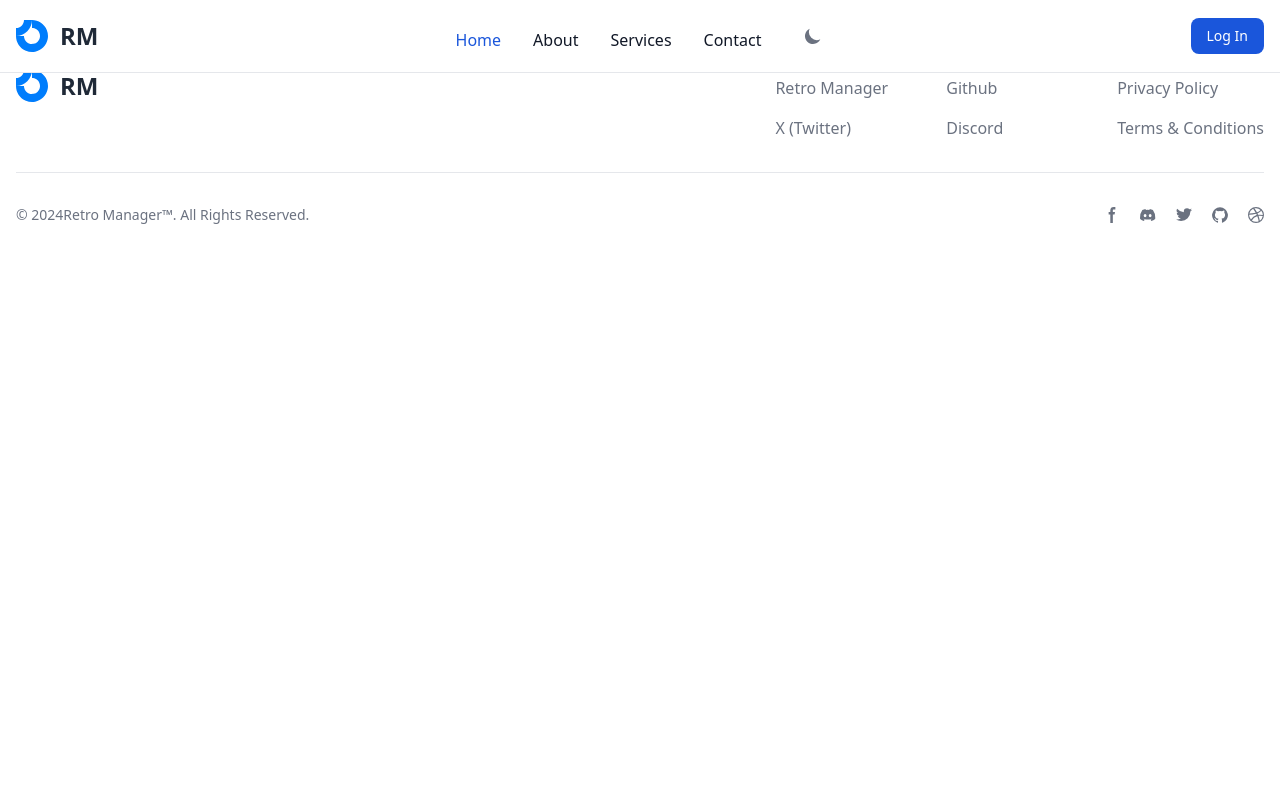
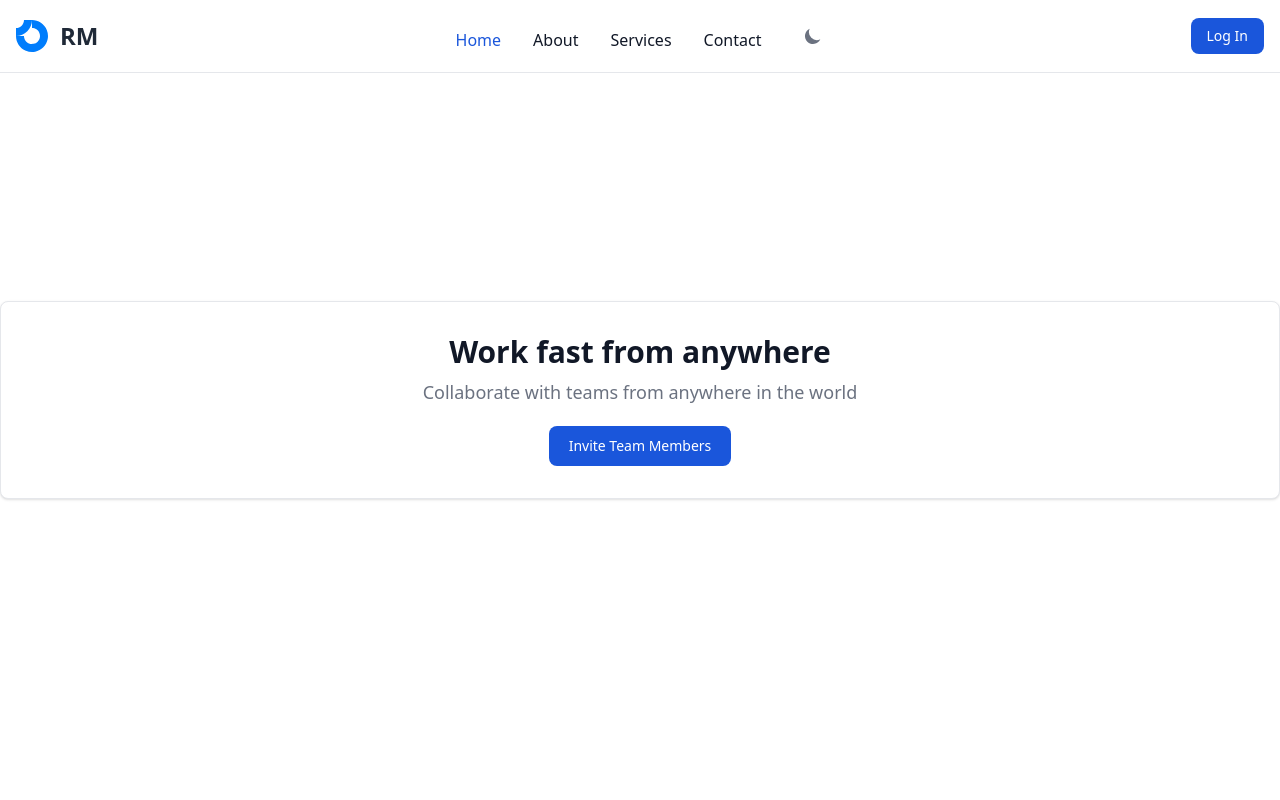
Before and after one commit to patrickiyiakimo/retro-manager, a React (Create React App) app: page /inviteteam in a window 1280 px wide. Shown: the top 800 px of the page. Built offline with nearby package versions, Linux system fonts and the light colour scheme.

Commit message:
created the page for inviting a team member

```diff
--- a/src/App.tsx
+++ b/src/App.tsx
@@ -11,6 +11,7 @@ import RetroSection from "./pages/RetroSection";
 import SignUp from "./pages/SignUp";
 import CreateTeam from "./pages/CreateTeam";
 import RetroDashboard from "./pages/RetroDashboard";
+import InviteTeamMembers from "./pages/InviteTeamMembers";
 
 function App() {
   return (
@@ -43,6 +44,7 @@ function App() {
           <Route path="/retrosection" element={<RetroSection />} />
           <Route path="/createteam" element={<CreateTeam />} />
           <Route path="/retrodashboard" element={<RetroDashboard />} />
+          <Route path="/inviteteam" element={<InviteTeamMembers />} />
         </Routes>
 
         <Footer />
--- /dev/null
+++ b/src/pages/InviteTeamMembers.tsx
@@ -0,0 +1,20 @@
+import React from 'react'
+import InviteTeamModal from './InviteTeamModal';
+
+export default function InviteTeamMembers() {
+  return (
+    <div className='min-h-screen  flex justify-center items-center'>
+      <div className="w-full rounded-lg border border-gray-200 bg-white p-4 text-center shadow dark:border-gray-700 dark:bg-gray-800 sm:p-8">
+        <h5 className="mb-2 text-3xl font-bold text-gray-900 dark:text-white">
+          Work fast from anywhere
+        </h5>
+        <p className="mb-5 text-base text-gray-500 dark:text-gray-400 sm:text-lg">
+          Collaborate with teams from anywhere in the world
+        </p>
+        <div className="items-center justify-center space-y-4 sm:flex sm:space-x-4 sm:space-y-0 rtl:space-x-reverse">
+         <InviteTeamModal />
+        </div>
+      </div>
+    </div>
+  );
+}
--- /dev/null
+++ b/src/pages/InviteTeamModal.tsx
@@ -0,0 +1,104 @@
+import React, { useState } from "react";
+
+export default function InviteTeamModal() {
+  // State to manage modal visibility
+  const [isModalOpen, setIsModalOpen] = useState(false);
+
+  // Function to toggle modal visibility
+  const toggleModal = () => {
+    setIsModalOpen(!isModalOpen);
+  };
+
+  return (
+    <div>
+      {/* Modal toggle button */}
+      <button
+        onClick={toggleModal}
+        className="block rounded-lg bg-blue-700 px-5 py-2.5 text-center text-sm font-medium text-white hover:bg-blue-800 focus:outline-none focus:ring-4 focus:ring-blue-300 dark:bg-blue-600 dark:hover:bg-blue-700 dark:focus:ring-blue-800"
+        type="button"
+      >
+        Invite Team Members
+      </button>
+
+      {/* Modal */}
+      {isModalOpen && (
+        <div
+          id="authentication-modal"
+          aria-hidden="true"
+          className="fixed inset-0 z-50 flex h-full w-full items-center justify-center bg-black bg-opacity-50"
+        >
+          <div className="relative w-full max-w-md p-4">
+            <div className="relative rounded-lg bg-white shadow dark:bg-gray-700">
+              {/* Modal header */}
+              <div className="flex items-center justify-between rounded-t border-b p-4 dark:border-gray-600 md:p-5">
+                <h3 className="text-xl font-semibold text-gray-900 dark:text-white">
+                  Invite Team Members
+                </h3>
+                <button
+                  onClick={toggleModal}
+                  type="button"
+                  className="ms-auto inline-flex h-8 w-8 items-center justify-center rounded-lg bg-transparent text-sm text-gray-400 hover:bg-gray-200 hover:text-gray-900 dark:hover:bg-gray-600 dark:hover:text-white"
+                >
+                  <svg
+                    className="h-3 w-3"
+                    aria-hidden="true"
+                    xmlns="http://www.w3.org/2000/svg"
+                    fill="none"
+                    viewBox="0 0 14 14"
+                  >
+                    <path
+                      stroke="currentColor"
+                      strokeLinecap="round"
+                      strokeLinejoin="round"
+                      strokeWidth="2"
+                      d="M1 1l6 6m0 0l6 6M7 7l6-6M7 7L1 13"
+                    />
+                  </svg>
+                  <span className="sr-only">Close modal</span>
+                </button>
+              </div>
+
+              {/* Modal body */}
+              <div className="p-4 md:p-5">
+                <form className="space-y-4">
+                  <div>
+                    <label className="mb-2 block text-sm font-medium text-gray-900 dark:text-white">
+                      Team Member Email
+                    </label>
+                    <input
+                      type="email"
+                      name="email"
+                      id="email"
+                      className="block w-full rounded-lg border border-gray-300 bg-gray-50 p-2.5 text-sm text-gray-900 focus:border-blue-500 focus:ring-blue-500 dark:border-gray-500 dark:bg-gray-600 dark:text-white dark:placeholder-gray-400"
+                      placeholder="name@company.com"
+                      required
+                    />
+                  </div>
+                  <div>
+                    <label className="mb-2 block text-sm font-medium text-gray-900 dark:text-white">
+                      Team ID
+                    </label>
+                    <input
+                      type="password"
+                      name="password"
+                      id="password"
+                      placeholder="••••••••"
+                      className="block w-full rounded-lg border border-gray-300 bg-gray-50 p-2.5 text-sm text-gray-900 focus:border-blue-500 focus:ring-blue-500 dark:border-gray-500 dark:bg-gray-600 dark:text-white dark:placeholder-gray-400"
+                      required
+                    />
+                  </div>
+                  <button
+                    type="submit"
+                    className="w-full rounded-lg bg-blue-700 px-5 py-2.5 text-center text-sm font-medium text-white hover:bg-blue-800 focus:outline-none focus:ring-4 focus:ring-blue-300 dark:bg-blue-600 dark:hover:bg-blue-700 dark:focus:ring-blue-800"
+                  >
+                    Submit
+                  </button>
+                </form>
+              </div>
+            </div>
+          </div>
+        </div>
+      )}
+    </div>
+  );
+}
```
